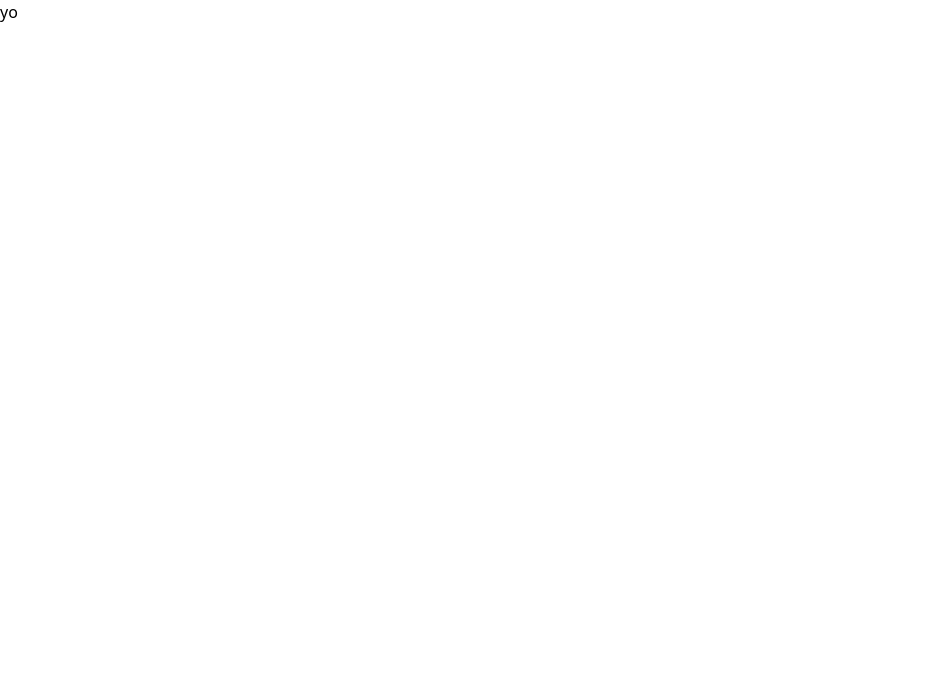
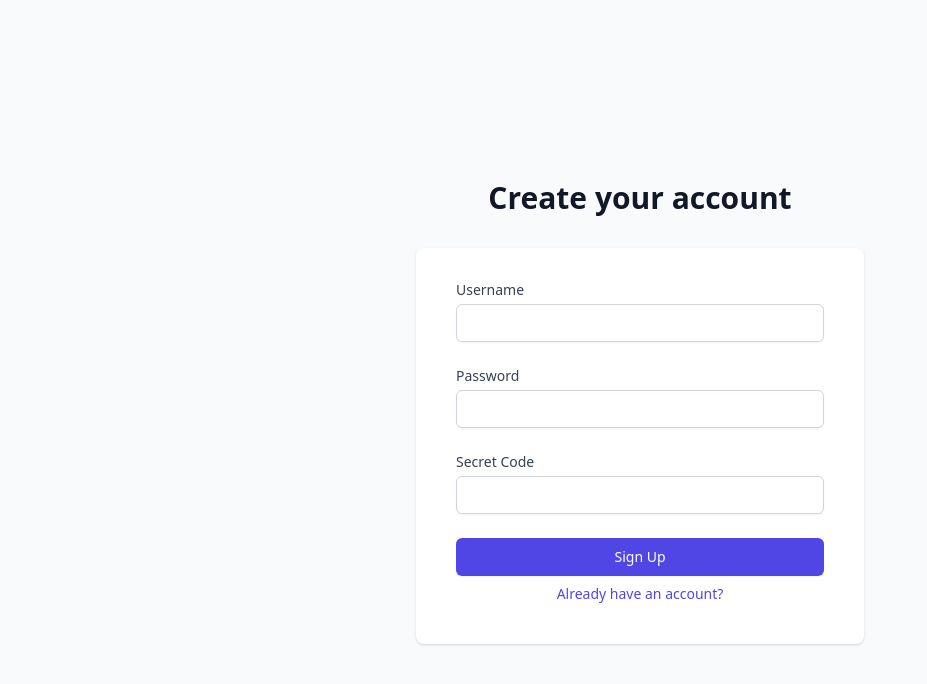
Before and after one commit to ptct-anywhere-fitness-4/frontend, a React (Create React App) app: page /auth in a window 1280 px wide. Before the commit this address had no page. Shown: the top 684 px of the page, without its empty margins (0-927 px from the left). Built offline with nearby package versions, Linux system fonts and the light colour scheme.

Commit message:
updated register component

```diff
--- a/package.json
+++ b/package.json
@@ -4,6 +4,7 @@
   "private": true,
   "dependencies": {
     "@craco/craco": "^6.4.0",
+    "@headlessui/react": "^1.4.2",
     "@heroicons/react": "^1.0.5",
     "@testing-library/jest-dom": "^5.11.4",
     "@testing-library/react": "^11.1.0",
@@ -15,6 +16,7 @@
     "react": "^17.0.2",
     "react-dom": "^17.0.2",
     "react-redux": "^7.2.6",
+    "react-router": "^6.0.2",
     "react-router-dom": "^6.0.2",
     "react-scripts": "4.0.3",
     "redux": "^4.1.2",
--- a/src/App.js
+++ b/src/App.js
@@ -8,15 +8,14 @@ import Auth from './views/Auth';
 function App() {
   return (
     <div className='App'>
-      <h1>yo</h1>
-
       {/* SWITCH has been replaced with ROUTES */}
       {/* COMPONENT replaced with ELEMENT */}
       {/* https://stackoverflow.com/questions/63124161/attempted-import-error-switch-is-not-exported-from-react-router-dom?rq=1 */}
       <Routes>
         <Route exact path='/home' element={<Home />} />
-        <Route path='/login' element={<Login />}/>
-        <Route path='/register' element={<Register />}/>
+        <Route path='/auth' element={<Auth />} />
+        <Route path='/login' element={<Login />} />
+        <Route path='/register' element={<Register />} />
         <Route exact path='/' element={<About />} />
 
         {/* this is the page shown after they are logged in */}
--- a/src/components/Register.js
+++ b/src/components/Register.js
@@ -1,127 +1,101 @@
-import React from 'react';
-import { LockClosedIcon } from '@heroicons/react/solid';
+import React, { useState } from 'react';
+import { useNavigate } from 'react-router-dom';
 
+const initialFormValues = {
+  username: '',
+  password: '',
+  instructorPassword: '',
+};
 
-export default function Register() {
-  //return (
-   <div>ME REGISTER COMPONENT</div>;
+export default function Register(props) {
+  const [formValues, setFormValues] = useState(initialFormValues);
+  const { push } = useNavigate();
+
+  const onChange = (e) => {
+    setFormValues({ ...formValues, [e.target.name]: e.target.value });
+  };
+
+  const onSubmit = async (e) => {
+    e.preventDefault();
+    await props.addUser(formValues);
+    push('/home');
+  };
   return (
-  <>
-  <div className='flex items-center justify-center min-h-full px-4 py-12 sm:px-6 lg:px-8'>
-       <div className='w-full max-w-md space-y-8'>
     <div>
-           <img
-             className='w-auto h-12 mx-auto'
-             src='https://tailwindui.com/img/logos/workflow-mark-indigo-600.svg'
-             alt='Workflow'
-           />
-           <h2 className='mt-6 text-3xl font-extrabold text-center text-gray-900'>
-             Register
-           </h2>
-           <p className='mt-2 text-sm text-center text-gray-600'>
-             Or{' '}
-             <a
-               href='#'
-               className='font-medium text-indigo-600 hover:text-indigo-500'
+      <form onSubmit={onSubmit} className='space-y-6'>
+        <div>
+          <label
+            htmlFor='username'
+            className='block text-sm font-medium text-gray-700'
           >
-               start your 14-day free trial
-             </a>
-           </p>
-         </div>
-
-         <form className='mt-8 space-y-6' action='#' method='POST'>
-           <input type='hidden' name='remember' defaultValue='true' />
-           <div className='-space-y-px rounded-md shadow-sm'>
-
-           <div>
-               <label htmlFor='email-address' className='sr-only'>
             Username
           </label>
+          <div className='mt-1'>
             <input
-                 id='email-address'
+              id='username'
+              value={formValues.username}
               name='username'
               type='username'
-                 autoComplete='email'
+              autoComplete='username'
               required
-                 className='relative block w-full px-3 py-2 text-gray-900 placeholder-gray-500 border border-gray-300 rounded-none appearance-none rounded-t-md focus:outline-none focus:ring-indigo-500 focus:border-indigo-500 focus:z-10 sm:text-sm'
-                 placeholder='Username'
+              onChange={onChange}
+              className='block w-full px-3 py-2 placeholder-gray-400 border border-gray-300 rounded-md shadow-sm appearance-none focus:outline-none focus:ring-indigo-500 focus:border-indigo-500 sm:text-sm'
             />
+          </div>
         </div>
 
         <div>
-               <label htmlFor='email-address' className='sr-only'>
-                 Email address
-               </label>
-               <input
-                 id='email-address'
-                 name='email'
-                 type='email'
-                 autoComplete='email'
-                 required
-                 className='relative block w-full px-3 py-2 text-gray-900 placeholder-gray-500 border border-gray-300 rounded-none appearance-none rounded-t-md focus:outline-none focus:ring-indigo-500 focus:border-indigo-500 focus:z-10 sm:text-sm'
-                 placeholder='Email address'
-               />
-             </div>
-
-             <div>
-               <label htmlFor='password' className='sr-only'>
+          <label
+            htmlFor='password'
+            className='block text-sm font-medium text-gray-700'
+          >
             Password
           </label>
+          <div className='mt-1'>
             <input
               id='password'
+              value={formValues.password}
               name='password'
               type='password'
               autoComplete='current-password'
               required
-                 className='relative block w-full px-3 py-2 text-gray-900 placeholder-gray-500 border border-gray-300 rounded-none appearance-none rounded-b-md focus:outline-none focus:ring-indigo-500 focus:border-indigo-500 focus:z-10 sm:text-sm'
-                 placeholder='Password'
+              onChange={onChange}
+              className='block w-full px-3 py-2 placeholder-gray-400 border border-gray-300 rounded-md shadow-sm appearance-none focus:outline-none focus:ring-indigo-500 focus:border-indigo-500 sm:text-sm'
             />
           </div>
         </div>
-           <div className='flex items-center justify-between'>
-             <div className='flex items-center'>
+
+        <div>
+          <label
+            htmlFor='instructorPassword'
+            className='block text-sm font-medium text-gray-700'
+          >
+            Secret Code
+          </label>
+          <div className='mt-1'>
             <input
-                 id='remember-me'
-                 name='remember-me'
-                 type='checkbox'
-                 className='w-4 h-4 text-indigo-600 border-gray-300 rounded focus:ring-indigo-500'
+              id='instructorPassword'
+              value={formValues.number}
+              name='instructorPassword'
+              type='password'
+              placeholder=''
+              onChange={onChange}
+              className='block w-full px-3 py-2 placeholder-gray-400 border border-gray-300 rounded-md shadow-sm appearance-none focus:outline-none focus:ring-indigo-500 focus:border-indigo-500 sm:text-sm'
             />
-               <label
-                 htmlFor='remember-me'
-                 className='block ml-2 text-sm text-gray-900'
-               >
-                 Remember me
-               </label>
-             </div>
-             <div className='text-sm'>
-               <a
-                 href='#'
-                 className='font-medium text-indigo-600 hover:text-indigo-500'
-               >
-                 Forgot your password?
-               </a>
           </div>
         </div>
+
         <div>
           <button
             type='submit'
-               className='relative flex justify-center w-full px-4 py-2 text-sm font-medium text-white bg-indigo-600 border border-transparent rounded-md group hover:bg-indigo-700 focus:outline-none focus:ring-2 focus:ring-offset-2 focus:ring-indigo-500'
+            className='flex justify-center w-full px-4 py-2 text-sm font-medium text-white bg-indigo-600 border border-transparent rounded-md shadow-sm hover:bg-indigo-700 focus:outline-none focus:ring-2 focus:ring-offset-2 focus:ring-indigo-500'
           >
-               <span className='absolute inset-y-0 left-0 flex items-center pl-3'>
-                 <LockClosedIcon
-                   className='w-5 h-5 text-indigo-500 group-hover:text-indigo-400'
-                   aria-hidden='true'
-                 />
-               </span>
-               Register
+            Sign Up
           </button>
         </div>
       </form>
     </div>
-     </div>
-   </>
   );
-
 }
 
 /*
--- a/src/views/Auth.js
+++ b/src/views/Auth.js
@@ -1,24 +1,35 @@
 import React, { useState } from 'react';
+
 import Register from '../components/Register';
 import LogIn from '../components/LogIn';
 
 // localhost:5000/auth
 // in case u need reference https://www.vagaro.com/Login.aspx?enc=OcSkgjY9W03cadswvmCRyTkpx5L/QVAs0PbyWAiM8aoOAWTpsNV4YlKvJadiR+hxiVJtWEXUB3UmfoLRCfE9eUeQ6MHAGyCumJK4cHcULMrIHl+h2thA1iloh5Rf3zbC
 
-export default function Auth() {
-  /// you can delete all of this below. I just made this as a little example for out meeting.
-  const [wantsRegister, setWantsRegister] = useState(false);
+export default function Auth(props) {
+  const [isNewUser, setIsNewUser] = useState(true);
+
   return (
-    <div>
-      <button
-        onClick={() => {
-          setWantsRegister(!wantsRegister);
-        }}
-      >
-        {wantsRegister ? 'Resigter' : 'Login'}
-      </button>
+    <div className='flex flex-col justify-center min-h-screen py-12 bg-gray-50 sm:px-6 lg:px-8'>
+      <div className='sm:mx-auto sm:w-full sm:max-w-md'>
+        <h2 className='mt-6 text-3xl font-extrabold text-center text-gray-900'>
+          {isNewUser ? 'Create' : 'Sign in to'} your account
+        </h2>
+      </div>
 
-      <div>{wantsRegister ? <Register /> : <LogIn />}</div>
+      <div className='mt-8 sm:mx-auto sm:w-full sm:max-w-md'>
+        <div className='px-4 py-8 bg-white shadow sm:rounded-lg sm:px-10'>
+          {isNewUser ? <Register /> : <LogIn />}
+          <div className='my-2 text-sm text-center'>
+            <button
+              className='font-medium text-indigo-600 hover:text-indigo-500'
+              onClick={() => setIsNewUser(!isNewUser)}
+            >
+              {isNewUser ? 'Already have' : "Don't have"} an account?
+            </button>
+          </div>
+        </div>
+      </div>
     </div>
   );
 }
```
Also changed, not shown: 1 other file (tests, documents, lock files or other folders). Lines whose indentation alone changed are shown as unchanged.
